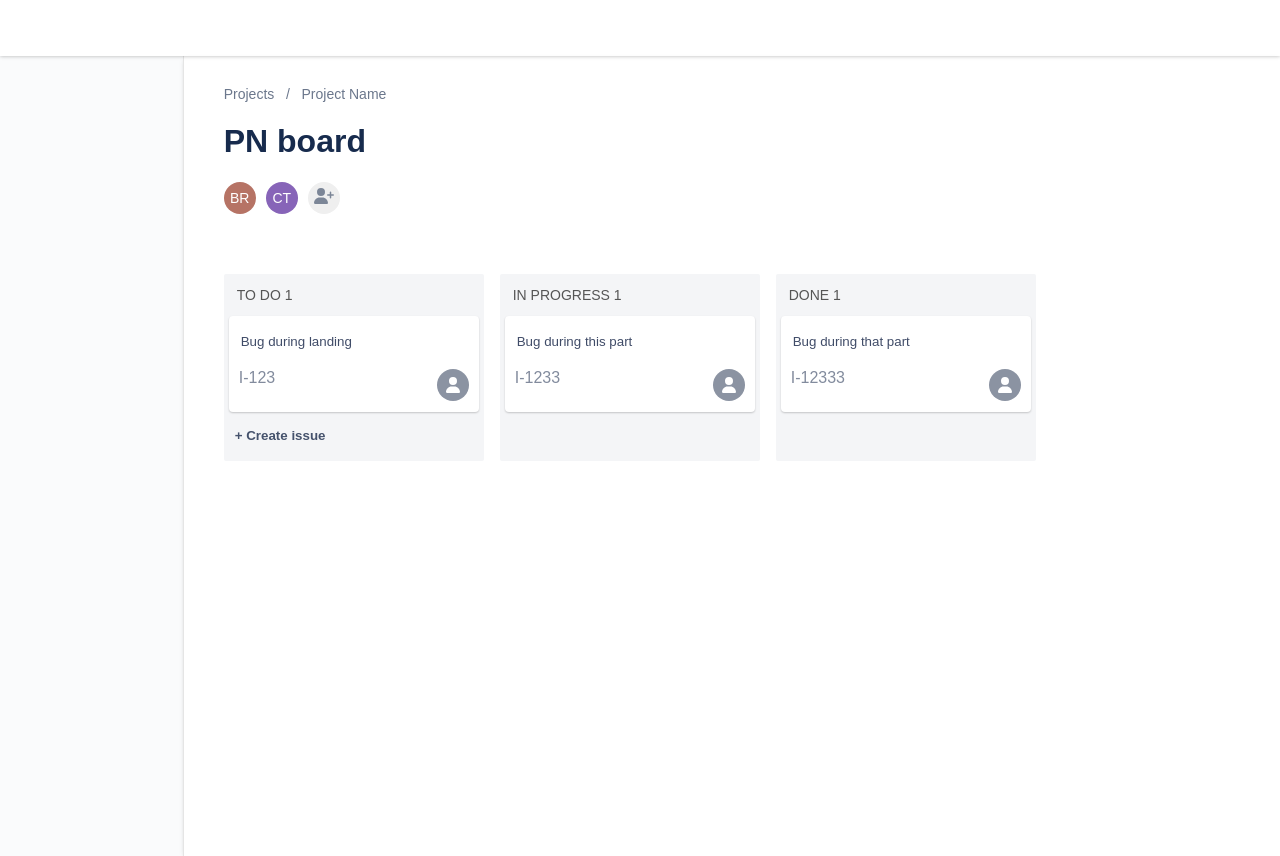
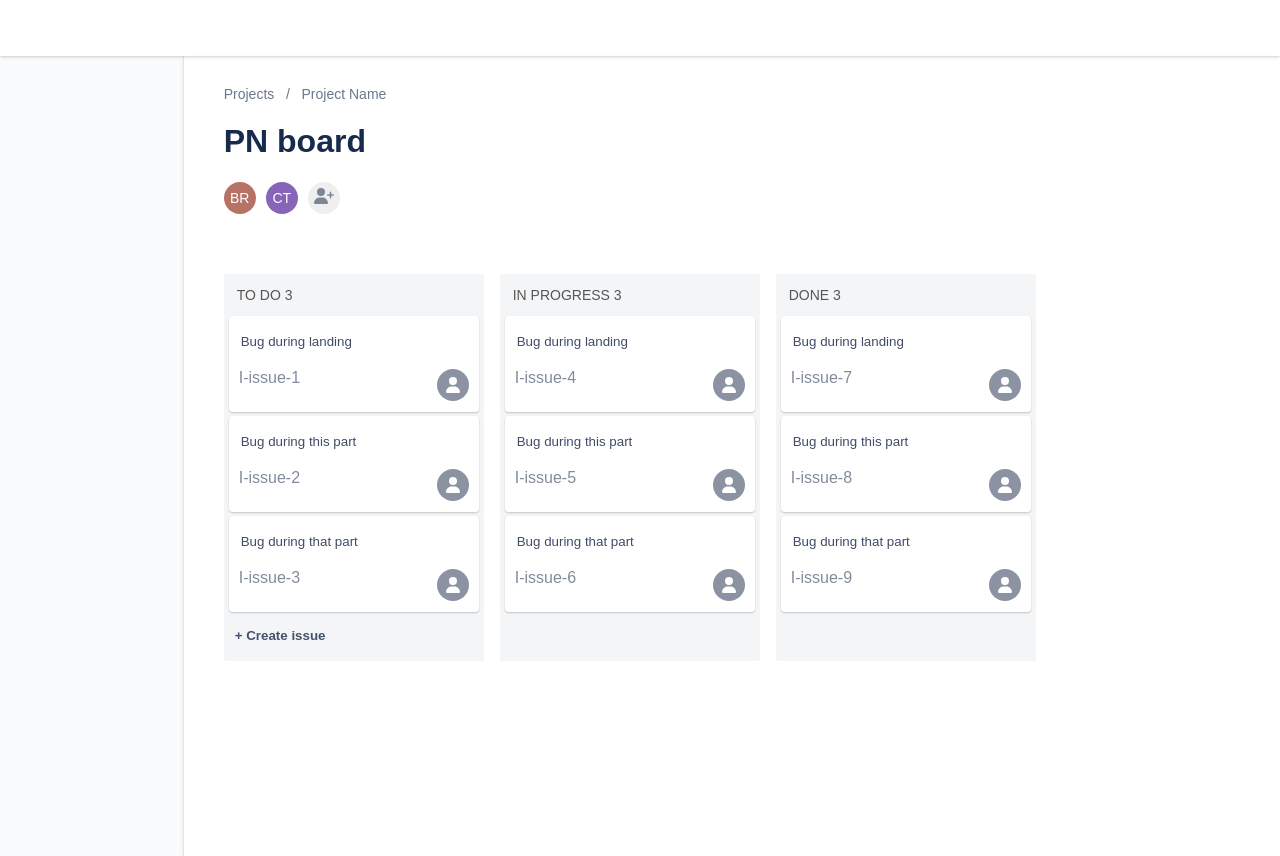
Before and after one commit to Reversal9/taskmanagement, a React (Create React App) app: page / in a window 1280 px wide. Built offline with nearby package versions, Linux system fonts and the light colour scheme.

Commit message:
Refactor Board, Column, and Issue components alongside the boardSlice to accomodate the planned react-beautiful-dnd implementation

```diff
--- a/package.json
+++ b/package.json
@@ -8,6 +8,7 @@
     "@testing-library/react": "^13.4.0",
     "@testing-library/user-event": "^14.4.3",
     "react": "^18.2.0",
+    "react-beautiful-dnd": "^13.1.1",
     "react-dom": "^18.2.0",
     "react-redux": "^8.1.2",
     "react-scripts": "5.0.1",
--- a/src/features/board/Board.js
+++ b/src/features/board/Board.js
@@ -1,50 +1,36 @@
 import React from 'react';
+import { useSelector } from 'react-redux';
 import {
-    toDo,
-    inProgress,
-    done,
-    selectToDoIssues,
-    selectInProgressIssues,
-    selectDoneIssues
+    selectIssues,
+    selectColumns,
+    selectColumnOrder
 } from './boardSlice';
-import { Team } from '../team/Team';
+import { Header } from "./Header";
 import { Column } from './Column';
 import styles from './Board.module.css';
 
 export function Board() {
+    const issues = useSelector(selectIssues);
+    const columns = useSelector(selectColumns);
+    const columnOrder = useSelector(selectColumnOrder);
+
     return (
         <div
             className ={styles.appProject}>
-                <div
-                    className = {styles.appProjectHeader}>
-                        <div
-                            className = {styles.appProjectHeaderDirectory}>
-                                <span>Projects &nbsp; / &nbsp; Project Name</span>
-                        </div>
-                        <div
-                            className = {styles.appProjectHeaderName}>
-                                <h1>PN board</h1>
-                        </div>
-                        <Team />
-                </div>
+                <Header />
 
                 <div
                     className = {styles.appProjectBoard}>
-                        <Column
-                            title = {toDo.title}
-                            listId = {toDo.listId}
-                            selectIssues = {selectToDoIssues}
-                        />
-                        <Column
-                            title = {inProgress.title}
-                            listId = {inProgress.listId}
-                            selectIssues = {selectInProgressIssues}
-                        />
-                        <Column
-                            title = {done.title}
-                            listId = {done.listId}
-                            selectIssues = {selectDoneIssues}
-                        />
+                        {columnOrder.map(columnId => {
+                            const column = columns[columnId];
+                            const mappedIssues = column.issueIds.map(issueId => issues[issueId]);
+
+                            return <Column
+                                key = {column.columnId}
+                                column = {column}
+                                issues = {mappedIssues}
+                            />
+                        })}
                 </div>
         </div>
     );
--- a/src/features/board/Board.module.css
+++ b/src/features/board/Board.module.css
@@ -40,7 +40,7 @@
     padding: 5px;
 }
 
-.appProjectBoardColumnHeader {
+.appProjectBoardColumnTitle {
     text-transform: uppercase;
     font-size: 14px;
     color: #555;
--- a/src/features/board/Column.js
+++ b/src/features/board/Column.js
@@ -1,19 +1,18 @@
 import React, { useState } from "react";
 import { useSelector, useDispatch } from 'react-redux';
 import {
-    toDo,
     addIssue
 } from './boardSlice';
 import {
     incrementIssueId,
     selectNewIssueId
 } from '../id/idSlice'
+import { IssueList } from "./IssueList";
 import { Issue } from './Issue'
 import styles from './Board.module.css';
 
-export function Column({ title, listId, selectIssues }) {
+export function Column({ column, issues }) {
     const newIssueId = useSelector(selectNewIssueId);
-    const issues = useSelector(selectIssues);
     const dispatch = useDispatch();
 
     const [newIssue, setNewIssue] = useState(null);
@@ -29,17 +28,18 @@ export function Column({ title, listId, selectIssues }) {
         <div
             className = {styles.appProjectBoardColumn}>
                 <div
-                    className = {styles.appProjectBoardColumnHeader}>
-                        <span>{`${title} ${issues.length ? issues.length : ""}`}</span>
+                    className = {styles.appProjectBoardColumnTitle}>
+                        <span>{`${column.title} ${issues.length ? issues.length : "0"}`}</span>
                 </div>
 
-                {issues.map(issue => {
-                    return <Issue
-                        issueId = {issue.issueId}
-                        summary = {issue.summary}
-                        assigneeId = {issue.assigneeId}
-                    />
-                })}
+                <IssueList>
+                    {issues.map(issue => {
+                        return <Issue
+                            key = {issue.issueId}
+                            issue = {issue}
+                        />
+                    })}
+                </IssueList>
 
                 {isAddingIssue ? (
                     <div
@@ -63,13 +63,12 @@ export function Column({ title, listId, selectIssues }) {
                     </div>
                 ) : (
                     <button
-                        className = {`${styles.appProjectBoardColumnAddButton} ${listId === toDo.listId ? "" : styles.showOnHoverButton}`}
+                        className = {`${styles.appProjectBoardColumnAddButton} ${column.columnId === 'column-1' ? "" : styles.showOnHoverButton}`}
                         onClick = {() => {
                             setNewIssue({
                                 issueId: newIssueId,
                                 summary: "",
-                                assignee: null,
-                                listId: listId
+                                assignee: null
                             });
                             setIsAddingIssue(true);
                         }}>
--- /dev/null
+++ b/src/features/board/Header.js
@@ -0,0 +1,20 @@
+import React from 'react';
+import { Team } from "../team/Team";
+import styles from "./Board.module.css";
+
+export function Header() {
+    return (
+        <div
+            className = {styles.appProjectHeader}>
+            <div
+                className = {styles.appProjectHeaderDirectory}>
+                <span>Projects &nbsp; / &nbsp; Project Name</span>
+            </div>
+            <div
+                className = {styles.appProjectHeaderName}>
+                <h1>PN board</h1>
+            </div>
+            <Team />
+        </div>
+    );
+}
--- a/src/features/board/Issue.js
+++ b/src/features/board/Issue.js
@@ -14,9 +14,9 @@ import styles from './Board.module.css';
 
 
 
-export function Issue({ issueId, summary, assigneeId }) {
+export function Issue({ issue }) {
     const members = useSelector(selectMembers);
-    const assignee = members.find(member => member.memberId === assigneeId);
+    const assignee = members.find(member => member.memberId === issue.assigneeId);
     const dispatch = useDispatch();
 
     const [showDropdown, setShowDropdown] = useState(false);
@@ -33,7 +33,7 @@ export function Issue({ issueId, summary, assigneeId }) {
 
     function handleClick(member) {
         dispatch(editIssueAssigneeId({
-            issueId: issueId,
+            issueId: issue.issueId,
             assigneeId: member.memberId
         }));
         setShowDropdown(false);
@@ -41,7 +41,7 @@ export function Issue({ issueId, summary, assigneeId }) {
 
     function handleSummaryChange(summary) {
         dispatch(editSummary({
-            issueId: issueId,
+            issueId: issue.issueId,
             summary: summary
         }));
     }
@@ -62,7 +62,7 @@ export function Issue({ issueId, summary, assigneeId }) {
                                 type = "text"
                                 name = "summary"
                                 placeholder = "What needs to be done?"
-                                value = {summary}
+                                value = {issue.summary}
                                 onChange = {(e) => handleSummaryChange(e.target.value)}
                             />
                     </div>
@@ -71,7 +71,7 @@ export function Issue({ issueId, summary, assigneeId }) {
                     </div>
                     <div
                         className = {styles.appProjectBoardColumnIssueRow}>
-                            <span>{`I-${issueId}`}</span>
+                            <span>{`I-${issue.issueId}`}</span>
 
                             <div
                                 className = {styles.appProjectBoardColumnIssueRowEnd}>
--- /dev/null
+++ b/src/features/board/IssueList.js
@@ -0,0 +1,9 @@
+import React from 'react';
+
+export function IssueList({ children }) {
+    return (
+        <div>
+            {children}
+        </div>
+    );
+}
--- a/src/features/board/boardSlice.js
+++ b/src/features/board/boardSlice.js
@@ -1,24 +1,35 @@
 import { createSlice } from '@reduxjs/toolkit';
 
-export const toDo = {
-    listId: 0,
-    title: "To Do"
-};
-export const inProgress = {
-    listId: 1,
-    title: "In Progress"
-}
-export const done = {
-    listId: 2,
-    title: "Done"
-}
-
 const initialState = {
-    issues: [
-        {issueId: 123, summary: "Bug during landing", assigneeId: null, listId: toDo.listId},
-        {issueId: 1233, summary: "Bug during this part", assigneeId: null, listId: inProgress.listId},
-        {issueId: 12333, summary: "Bug during that part", assigneeId: null, listId: done.listId},
-    ]
+    issues: {
+        'issue-1': {issueId: 'issue-1', summary: "Bug during landing", assigneeId: null},
+        'issue-2': {issueId: 'issue-2', summary: "Bug during this part", assigneeId: null},
+        'issue-3': {issueId: 'issue-3', summary: "Bug during that part", assigneeId: null},
+        'issue-4': {issueId: 'issue-4', summary: "Bug during landing", assigneeId: null},
+        'issue-5': {issueId: 'issue-5', summary: "Bug during this part", assigneeId: null},
+        'issue-6': {issueId: 'issue-6', summary: "Bug during that part", assigneeId: null},
+        'issue-7': {issueId: 'issue-7', summary: "Bug during landing", assigneeId: null},
+        'issue-8': {issueId: 'issue-8', summary: "Bug during this part", assigneeId: null},
+        'issue-9': {issueId: 'issue-9', summary: "Bug during that part", assigneeId: null},
+    },
+    columns: {
+        'column-1': {
+            columnId: 'column-1',
+            title: 'To Do',
+            issueIds: ['issue-1', 'issue-2', 'issue-3']
+        },
+        'column-2': {
+            columnId: 'column-2',
+            title: 'In Progress',
+            issueIds: ['issue-4', 'issue-5', 'issue-6']
+        },
+        'column-3': {
+            columnId: 'column-3',
+            title: 'Done',
+            issueIds: ['issue-7', 'issue-8', 'issue-9']
+        }
+    },
+    columnOrder: ['column-1', 'column-2', 'column-3']
 };
 
 export const boardSlice = createSlice({
@@ -26,13 +37,13 @@ export const boardSlice = createSlice({
     initialState,
     reducers: {
         addIssue: (state, action) => {
-            state.issues.push(action.payload);
+            state.issues[action.payload.issueId] = action.payload;
         },
         editSummary: (state, action) => {
-            state.issues.find(issue => issue.issueId === action.payload.issueId).summary = action.payload.summary;
+            state.issues[action.payload.issueId].summary = action.payload.summary;
         },
         editIssueAssigneeId: (state, action) => {
-            state.issues.find(issue => issue.issueId === action.payload.issueId).assigneeId = action.payload.assigneeId;
+            state.issues[action.payload.issueId].assigneeId = action.payload.assigneeId;
         }
     },
 });
@@ -43,8 +54,8 @@ export const {
     editIssueAssigneeId
 } = boardSlice.actions;
 
-export const selectToDoIssues = (state) => state.board.issues.filter(issue => issue.listId === toDo.listId);
-export const selectInProgressIssues = (state) => state.board.issues.filter(issue => issue.listId === inProgress.listId);
-export const selectDoneIssues = (state) => state.board.issues.filter(issue => issue.listId === done.listId);
+export const selectIssues = (state) => state.board.issues;
+export const selectColumns = (state) => state.board.columns;
+export const selectColumnOrder = (state) => state.board.columnOrder;
 
 export default boardSlice.reducer;
--- a/src/features/id/idSlice.js
+++ b/src/features/id/idSlice.js
@@ -11,11 +11,9 @@ export const idSlice = createSlice({
     reducers: {
         incrementIssueId: (state) => {
             state.newIssueId++;
-            console.log("why run")
         },
         incrementMemberId: (state) => {
             state.newMemberId++;
-            console.log("why is this not being run")
         }
     },
 });
```
Also changed, not shown: 1 other file (tests, documents, lock files or other folders).
